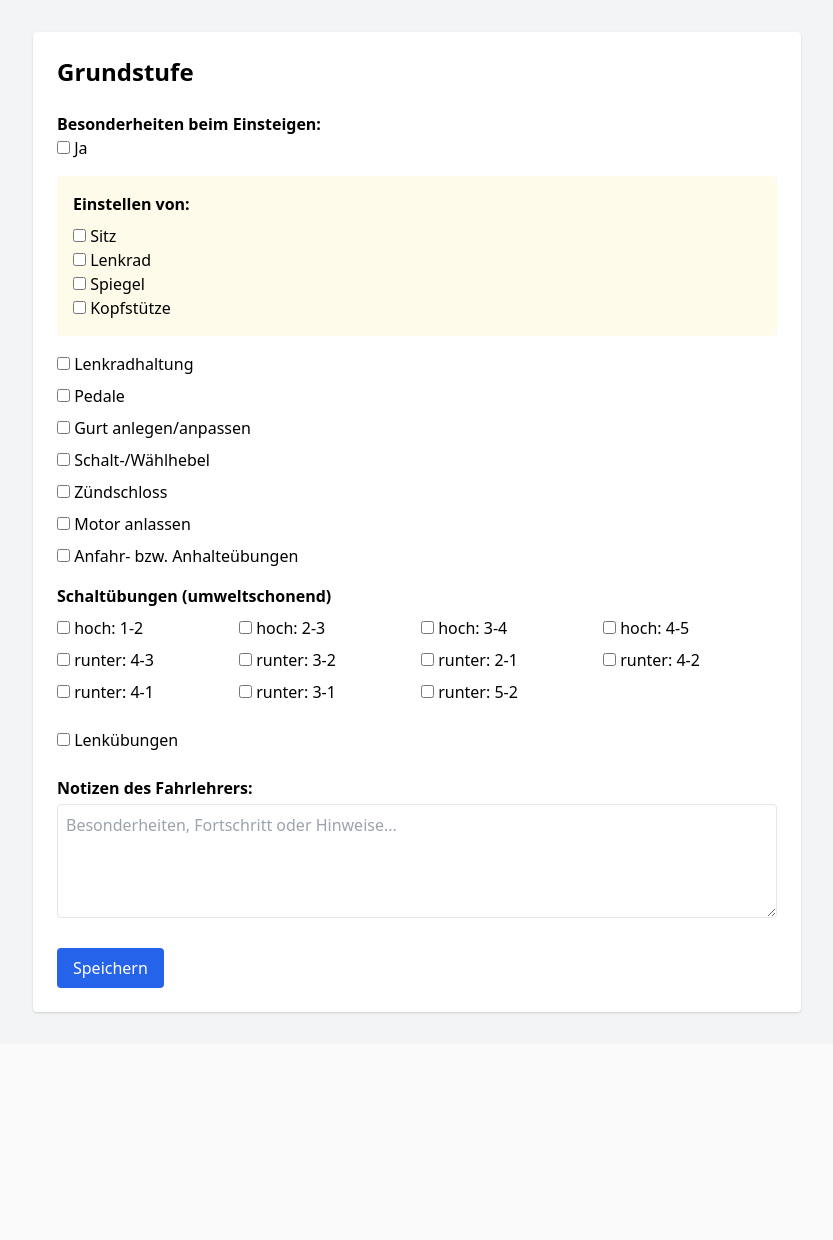
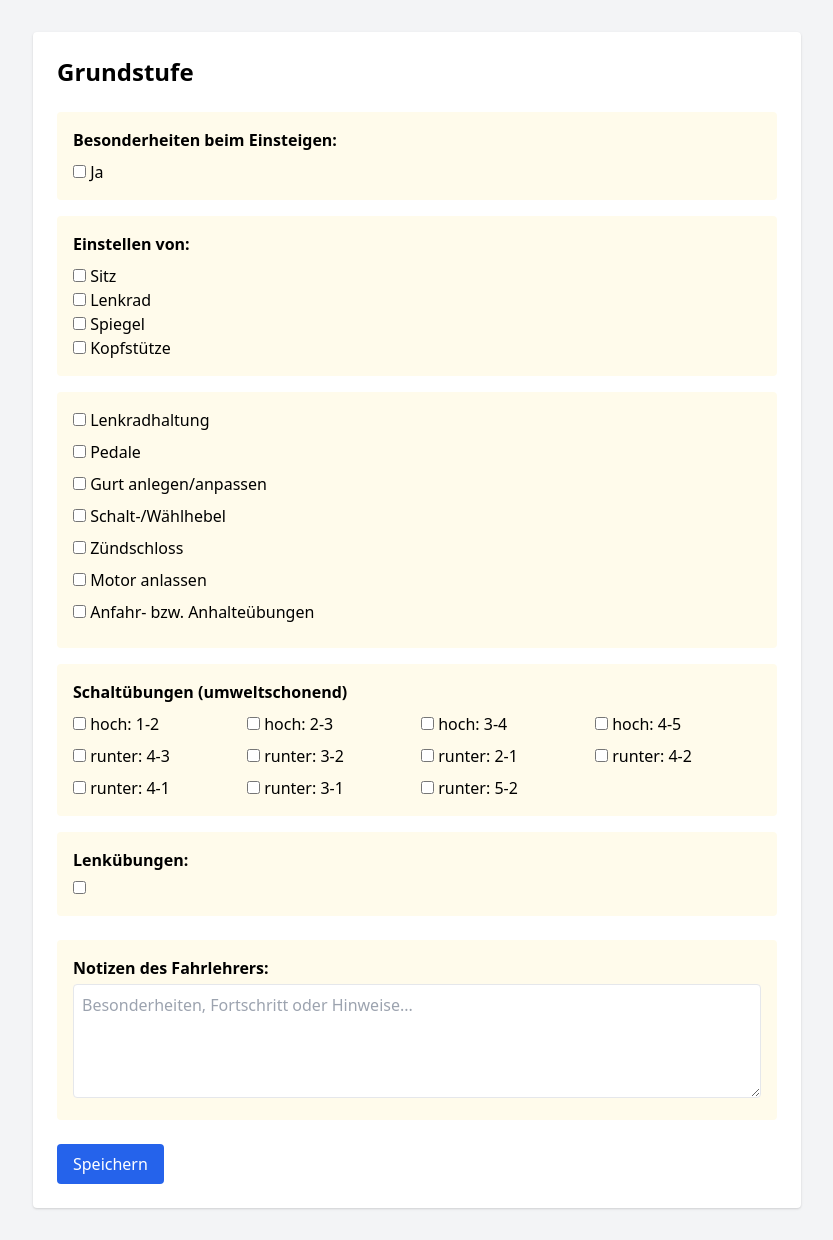
Before and after one commit to eyfahrlehrer/schuelerakte, a Flask app: page /grundstufe in a window 1280 px wide. Shown: the whole page, without its empty margins (223-1056 px from the left). Before the commit the page ends 1014 px from the top, so only its background shows below. Run offline with Flask 3, Linux system fonts and the light colour scheme; the visitor is signed in with stand-in values (Sample User, id 1).

Commit message:
Update grundstufe.html

```diff
--- a/templates/grundstufe.html
+++ b/templates/grundstufe.html
@@ -11,8 +11,8 @@
 
     <form method="POST">
 
-      <div class="mb-4">
-        <label class="block font-semibold">Besonderheiten beim Einsteigen:</label>
+      <div class="bg-yellow-50 p-4 rounded mb-4">
+        <label class="block font-semibold mb-2">Besonderheiten beim Einsteigen:</label>
         <input type="checkbox" name="einsteigen"> <span>Ja</span>
       </div>
 
@@ -24,15 +24,17 @@
         <label class="block"><input type="checkbox" name="kopfstuetze"> Kopfstütze</label>
       </div>
 
+      <div class="bg-yellow-50 p-4 rounded mb-4">
         <label class="block mb-2"><input type="checkbox" name="lenkhaltung"> Lenkradhaltung</label>
         <label class="block mb-2"><input type="checkbox" name="pedale"> Pedale</label>
         <label class="block mb-2"><input type="checkbox" name="guert"> Gurt anlegen/anpassen</label>
         <label class="block mb-2"><input type="checkbox" name="wahlhebel"> Schalt-/Wählhebel</label>
         <label class="block mb-2"><input type="checkbox" name="zuendschloss"> Zündschloss</label>
         <label class="block mb-2"><input type="checkbox" name="motor"> Motor anlassen</label>
-      <label class="block mb-4"><input type="checkbox" name="anhalteuebungen"> Anfahr- bzw. Anhalteübungen</label>
+        <label class="block mb-2"><input type="checkbox" name="anhalteuebungen"> Anfahr- bzw. Anhalteübungen</label>
+      </div>
 
-      <div class="mb-6">
+      <div class="bg-yellow-50 p-4 rounded mb-4">
         <h2 class="font-semibold mb-2">Schaltübungen (umweltschonend)</h2>
         <div class="grid grid-cols-2 md:grid-cols-4 gap-2">
           <label><input type="checkbox" name="hoch_1_2"> hoch: 1-2</label>
@@ -49,9 +51,12 @@
         </div>
       </div>
 
-      <label class="block mb-6"><input type="checkbox" name="lenkuebungen"> Lenkübungen</label>
+      <div class="bg-yellow-50 p-4 rounded mb-6">
+        <label class="block font-semibold mb-1">Lenkübungen:</label>
+        <input type="checkbox" name="lenkuebungen">
+      </div>
 
-      <div class="mb-6">
+      <div class="bg-yellow-50 p-4 rounded mb-6">
         <label for="notizen" class="block font-semibold mb-1">Notizen des Fahrlehrers:</label>
         <textarea name="notizen" id="notizen" rows="4" class="w-full border p-2 rounded" placeholder="Besonderheiten, Fortschritt oder Hinweise..."></textarea>
       </div>
```
Lines whose indentation alone changed are shown as unchanged.
